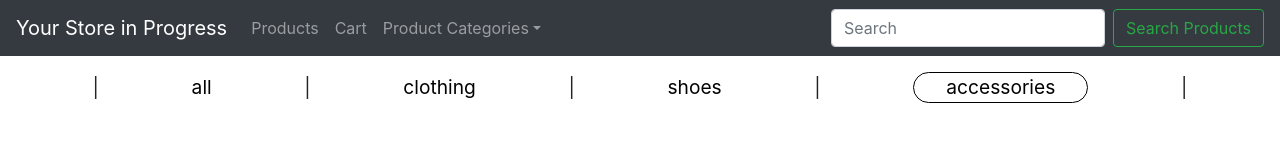
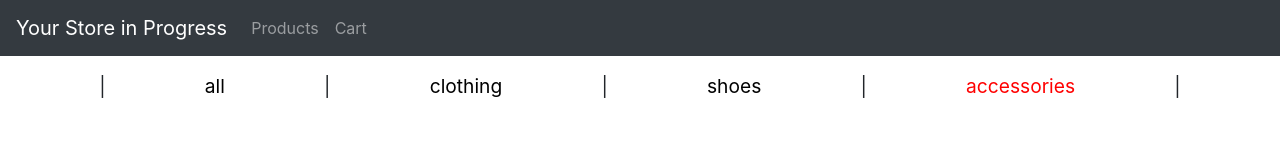
Before and after one commit to KaemonIsland/your-store-in-progress, a React (Create React App) app: page /products/accessories in a window 1280 px wide. Shown: the top 147 px of the page. Built offline with nearby package versions, Linux system fonts and the light colour scheme.

Commit message:
Changed Active filter styling to just Red

```diff
--- a/src/components/layout/NavBar.js
+++ b/src/components/layout/NavBar.js
@@ -3,7 +3,7 @@
 import { Link } from 'react-router-dom'
 
 const NavBar = () => (
-    <nav className="navbar navbar-expand-lg navbar-dark bg-dark">
+    <nav className="navbar navbar-expand-sm navbar-dark bg-dark">
         <Link to="/" className="navbar-brand">Your Store in Progress</Link>
         <button className="navbar-toggler" type="button" data-toggle="collapse" data-target="#navbarSupportedContent" aria-controls="navbarSupportedContent" aria-expanded="false" aria-label="Toggle navigation">
             <span className="navbar-toggler-icon"></span>
@@ -17,19 +17,7 @@
                 <li className="nav-item">
                 <Link to="/cart" className="nav-link">Cart</Link>
                 </li>
-                <li className="nav-item dropdown">
-                    <a className="nav-link dropdown-toggle" href="#" id="navbarDropdown" role="button" data-toggle="dropdown" aria-haspopup="true" aria-expanded="false">
-                    Product Categories
-                    </a>
-                    <div className="dropdown-menu" aria-labelledby="navbarDropdown">
-                    <a className="dropdown-item" href="#">Action</a>
-                    <a className="dropdown-item" href="#">Another action</a>
-                    <div className="dropdown-divider"></div>
-                    <a className="dropdown-item" href="#">Something else here</a>
-                    </div>
-                </li>
             </ul>
-            <ProductSearch />
         </div>
     </nav>
 )
--- a/src/components/products/ProductFilter.js
+++ b/src/components/products/ProductFilter.js
@@ -39,10 +39,7 @@
                             <NavLink
                                 to={`/products/${filter}`}
                                 activeStyle={{
-                                    padding: '0 2rem',
-                                    border: '1px solid black',
-                                    borderRadius: '1rem',
-                                    color: 'black'
+                                    color: 'red'
                                 }}
                             >{filter}</NavLink>
                             {' | '}
```
